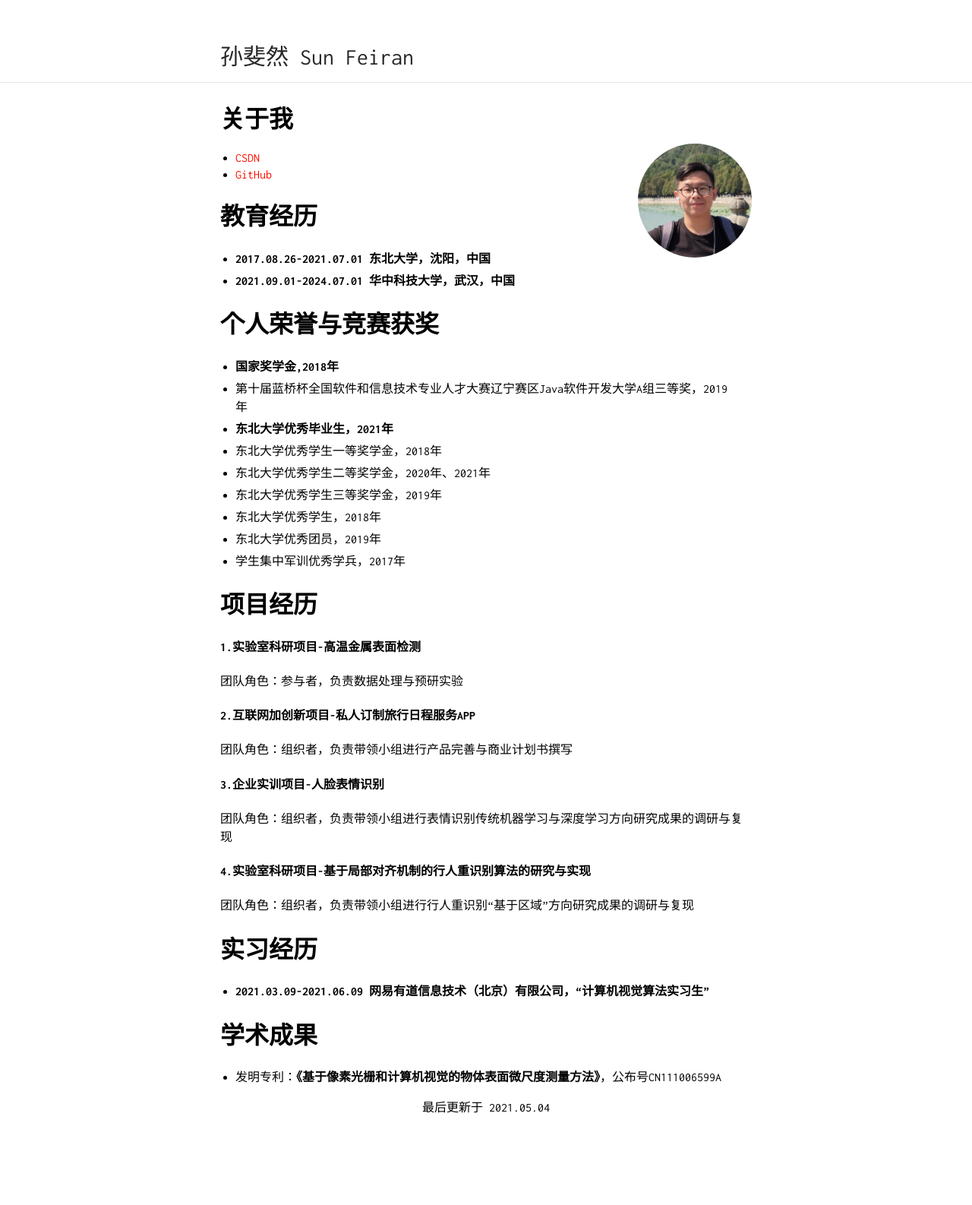
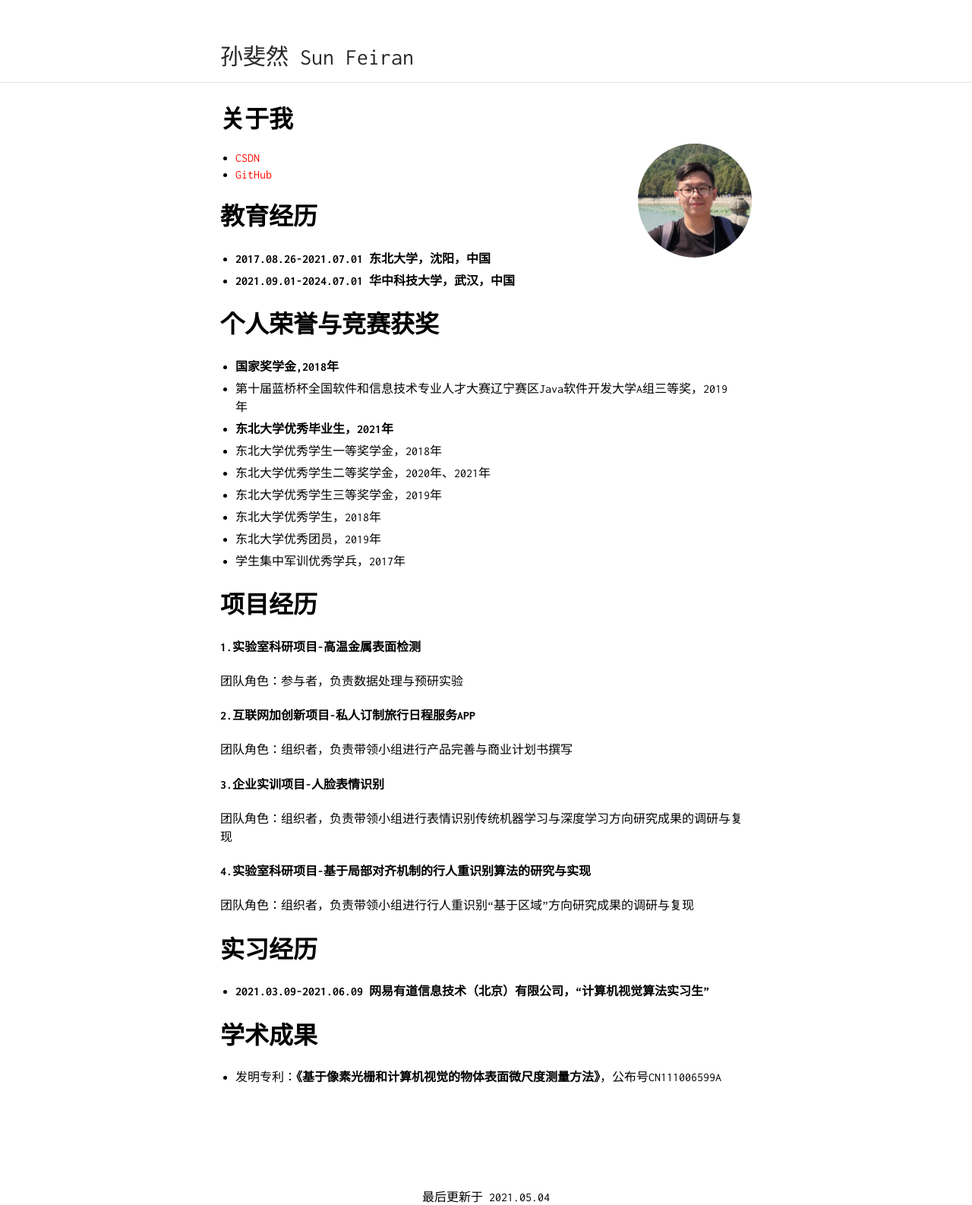
Before and after one commit to OrientTraveller/OrientTraveller.github.io, a Jekyll site: the page built from index.md, in a window 1280 px wide. Shown: the whole page at 76% size. Built offline with Jekyll 4.4.1, drawn with Linux system fonts in a browser that asks for light colours; our own code applies the rules of GitHub Pages for plain Markdown files; comment, search, counter and statistics services are not loaded; before the commit the page ends 1468 px from its top, so only the background shows below that.

Commit message:
Update index.md

```diff
--- a/index.md
+++ b/index.md
@@ -35,5 +35,5 @@
 # 学术成果
 - 发明专利：**《基于像素光栅和计算机视觉的物体表面微尺度测量方法》**，公布号CN111006599A
 
-
+<br><br/><br><br/><br><br/>
 <center>最后更新于 2021.05.04</center>
```
